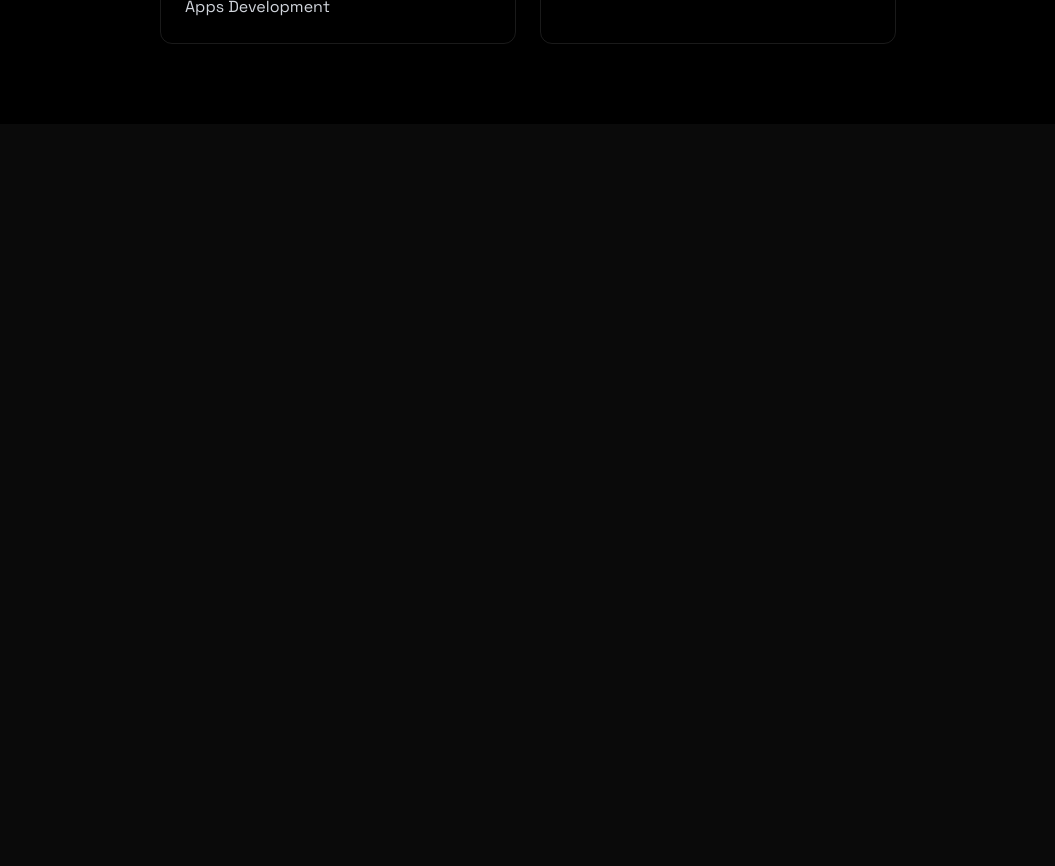
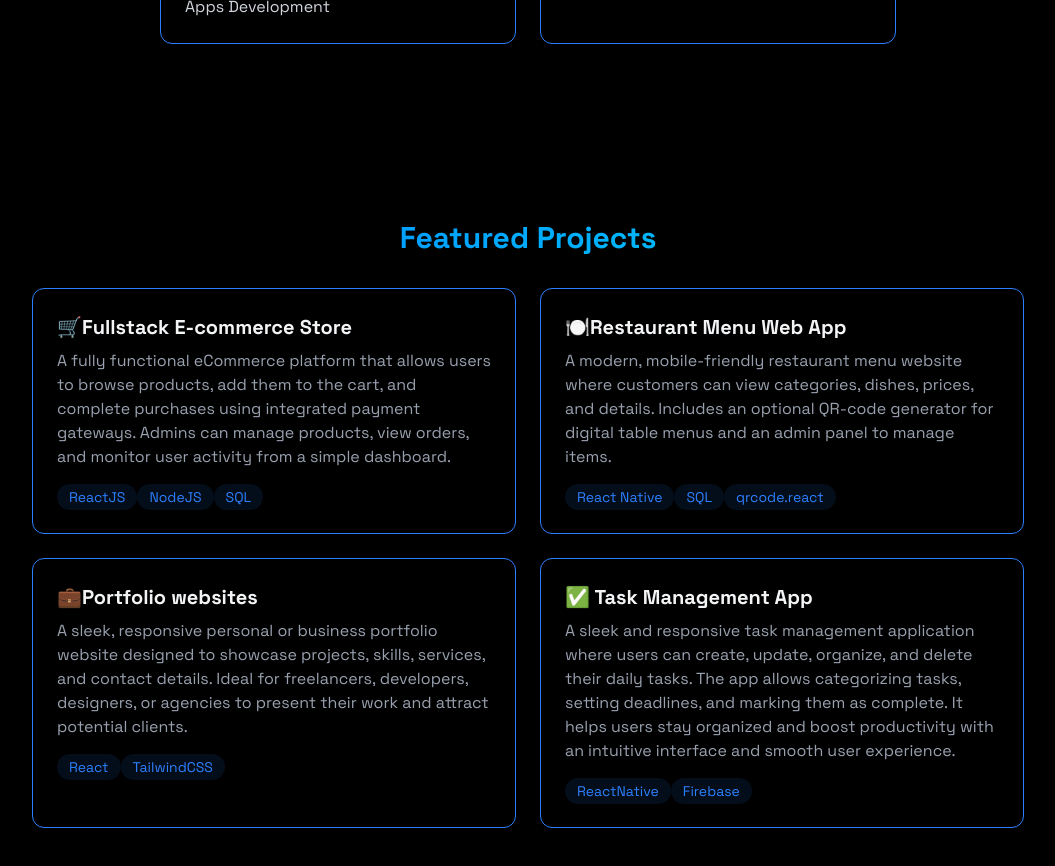
Before and after one commit to akapeith/Portfolio, a React (Vite) app: page / in a window 1280 px wide. Shown: the part 1480-2346 px from the top of the page, without its empty margins (112-1167 px from the left). Before the commit the page ends 1604 px from the top, so only its background shows below. Built offline with nearby package versions, Linux system fonts and the light colour scheme.

Commit message:
added projects section and changed borders color styling

```diff
--- a/src/App.jsx
+++ b/src/App.jsx
@@ -3,6 +3,7 @@ import { Navbar } from "./assets/Components/Navbar"
 import { MobileMenu } from "./assets/Components/MobileMenu"
 import { Home } from "./assets/Components/Sections/Home"
 import { About } from "./assets/Components/Sections/About"
+import { Projects } from "./assets/Components/Sections/Projects"
 import "../src/index.css"
 import { useState } from "react"
 import "../src/App.css"
@@ -21,6 +22,7 @@ function App() {
       <MobileMenu menuOpen={menuOpen} setMenuOpen={setMenuOpen}/>
       <Home/>
       <About/>
+      <Projects/>
     </div>
     </>
   )
--- a/src/assets/Components/Sections/About.jsx
+++ b/src/assets/Components/Sections/About.jsx
@@ -7,7 +7,7 @@ export const About = () =>{
         <div className="max-w-3xl mx-auto px-4">
             <h2 className="text-3xl font-bold mb-8 bg-gradient-to-r from-blue-500 to-cyan-400
             text-center bg-clip-text text-transparent">About Me</h2>
-            <div className="rounded-xl p-8 border-white/10 border hover:-translate-y-1
+            <div className="rounded-xl p-8 border-blue-500 border hover:-translate-y-1
             transition-all">
                 <p className="text-gray-300 mb-6">I'm a full-stack developer passionate about
                     building responsive and user-friendly web and mobile experiences.
@@ -22,7 +22,7 @@ export const About = () =>{
                             <span key={key} className="bg-blue-500/10 text-blue-500 py-1 px-3
                             rounded-full
                             text-sm hover:bg-blue-500/20
-                            hover:shadow-[0_2px_8px_rgba(59,130,2246,0.2)] transition cursor-pointer">
+                            hover:shadow-[0_2px_8px_rgba(59,130,246,0.1)] transition cursor-pointer">
                                 {tech}
                             </span>
                         ))}
@@ -44,7 +44,7 @@ export const About = () =>{
             </div>
             </div>
             <div className="grid grid-cols-1 md:grid-cols-2 gap-6 mt-8">
-                <div className="p-6 rounded-xl border-white/10 border hover:-translate-y-1
+                <div className="p-6 rounded-xl border-blue-500 border hover:-translate-y-1
                 transition-all">
                     <h3 className="text-xl font-bold mb-4"> 🎓Education</h3>
                     <ul className="list-disc list-inside text-gray-300 space-y-3">
@@ -57,7 +57,7 @@ export const About = () =>{
                         </li>
                     </ul>
                 </div>
-                <div className="p-6 rounded-xl border-white/10 border hover:-translate-y-1
+                <div className="p-6 rounded-xl border-blue-500 border hover:-translate-y-1
                 transition-all">
                     <h3 className="text-xl font-bold mb-4"> 🏢Work Experience</h3>
                     <div className="space-y-4 text-gray-300">
--- a/src/assets/Components/Sections/Projects.jsx
+++ b/src/assets/Components/Sections/Projects.jsx
@@ -0,0 +1,88 @@
+export const Projects = ()=>{
+    return <section id="projects" className="min-h-screen flex items-center
+    justify-center py-20">
+        <div className="max-w-5xl mx-auto px-4">
+            <h2 className="text-3xl font-bold mb-8 bg-gradient-to-r from-blue-500 to-cyan-400
+            text-center bg-clip-text text-transparent">Featured Projects</h2>
+            <div className="grid grid-cols-1 md:grid-cols-2 gap-6">
+                <div className="p-6 rounded-xl border border-blue-500 hover:-translate-y-1
+                hover:border-blue-500/30
+                hover:shadow-[0_2px_8px_rgba(59,130,246,0.2)] transition">
+                    <h3 className="text-xl  font-bold mb-2"> 🛒Fullstack E-commerce Store</h3>
+                    <p className="text-gray-400 mb-4">A fully functional eCommerce platform that allows users to browse
+                        products, add them to the cart, and complete
+                        purchases using integrated payment gateways. Admins can manage products,
+                        view orders, and monitor user activity from a simple dashboard.</p>
+                        <div>
+                            {["ReactJS","NodeJS", "SQL"].map((tech,key)=>(
+                                <span key={key} className="bg-blue-500/10 text-blue-500 py-1 px-3
+                            rounded-full
+                            text-sm hover:bg-blue-500/20
+                            hover:shadow-[0_2px_8px_rgba(59,130,2246,0.1)] transition-all cursor-pointer">
+                                {tech}
+                            </span>
+                            ))}
+                        </div>
+                </div>
+                      <div className="p-6 rounded-xl border border-blue-500 hover:-translate-y-1
+                hover:border-blue-500/30
+                hover:shadow-[0_2px_8px_rgba(59,130,246,0.2)] transition">
+                    <h3 className="text-xl  font-bold mb-2"> 🍽️Restaurant Menu Web App</h3>
+                    <p className="text-gray-400 mb-4">A modern, mobile-friendly restaurant menu
+                        website where customers can view categories, dishes, prices, and details.
+                         Includes an optional QR-code generator for digital table menus and an
+                         admin panel to manage items.</p>
+                        <div>
+                            {["React Native","SQL", "qrcode.react"].map((tech,key)=>(
+                                <span key={key} className="bg-blue-500/10 text-blue-500 py-1 px-3
+                            rounded-full
+                            text-sm hover:bg-blue-500/20
+                            hover:shadow-[0_2px_8px_rgba(59,130,2246,0.1)] transition-all cursor-pointer">
+                                {tech}
+                            </span>
+                            ))}
+                        </div>
+                </div>
+                      <div className="p-6 rounded-xl border border-blue-500 hover:-translate-y-1
+                hover:border-blue-500/30
+                hover:shadow-[0_2px_8px_rgba(59,130,246,0.2)] transition">
+                    <h3 className="text-xl  font-bold mb-2">💼Portfolio websites</h3>
+                    <p className="text-gray-400 mb-4">A sleek, responsive personal or business portfolio
+                         website designed to showcase projects, skills, services, and contact details.
+                          Ideal for freelancers, developers, designers, or agencies to present their
+                          work and attract potential clients.</p>
+                        <div>
+                            {["React","TailwindCSS"].map((tech,key)=>(
+                                <span key={key} className="bg-blue-500/10 text-blue-500 py-1 px-3
+                            rounded-full
+                            text-sm hover:bg-blue-500/20
+                            hover:shadow-[0_2px_8px_rgba(59,130,2246,0.1)] transition-all cursor-pointer">
+                                {tech}
+                            </span>
+                            ))}
+                        </div>
+                </div>
+                          <div className="p-6 rounded-xl border border-blue-500 hover:-translate-y-1
+                hover:border-blue-500/30
+                hover:shadow-[0_2px_8px_rgba(59,130,246,0.2)] transition">
+                    <h3 className="text-xl  font-bold mb-2">✅ Task Management App</h3>
+                    <p className="text-gray-400 mb-4">A sleek and responsive task management application where
+                        users can create, update, organize, and delete their daily tasks. The app allows
+                        categorizing tasks, setting deadlines, and marking them as complete. It helps users
+                        stay organized and boost productivity with an intuitive interface and smooth user
+                        experience.</p>
+                        <div>
+                            {["ReactNative","Firebase"].map((tech,key)=>(
+                                <span key={key} className="bg-blue-500/10 text-blue-500 py-1 px-3
+                            rounded-full
+                            text-sm hover:bg-blue-500/20
+                            hover:shadow-[0_2px_8px_rgba(59,130,2246,0.1)] transition-all cursor-pointer">
+                                {tech}
+                            </span>
+                            ))}
+                        </div>
+                </div>
+            </div>
+        </div>
+    </section>
+}
```
